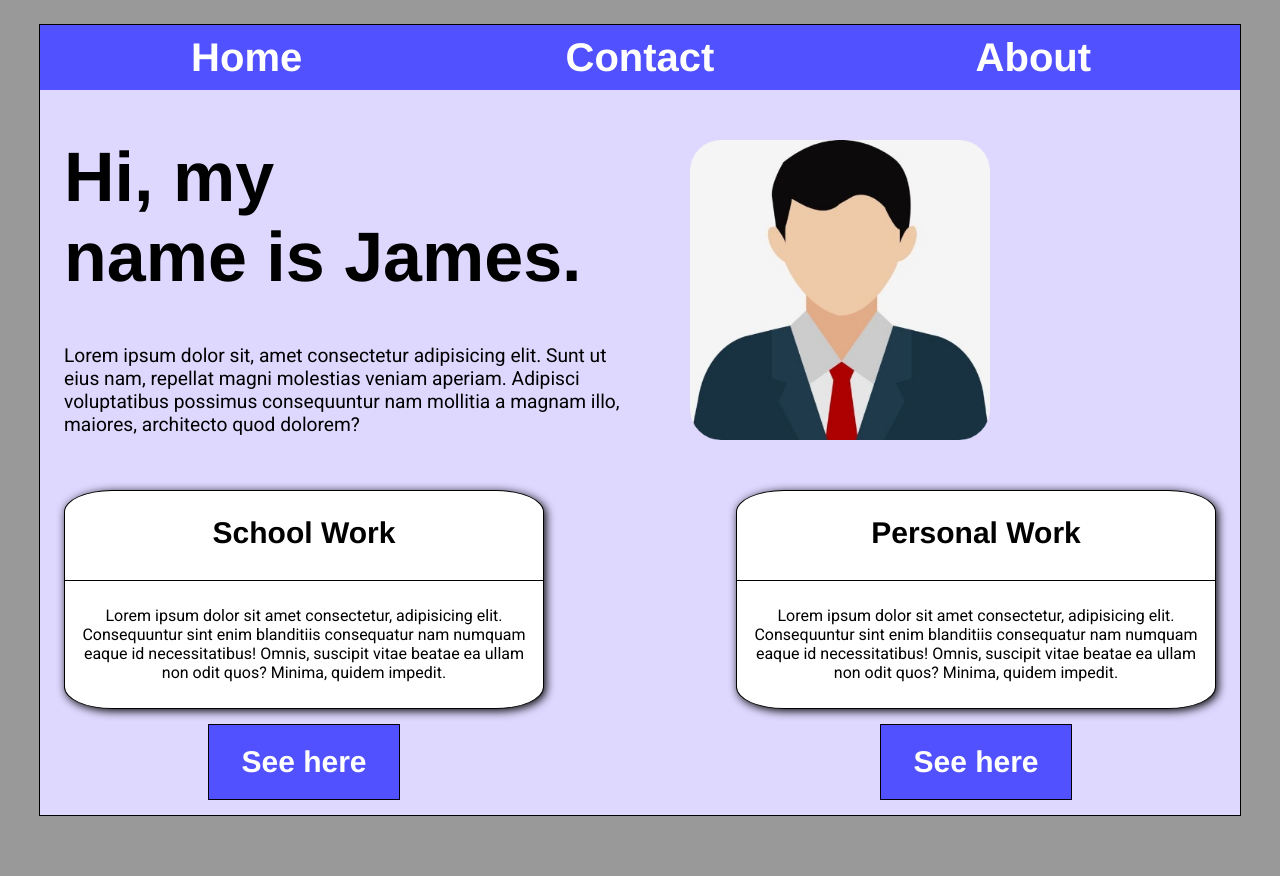
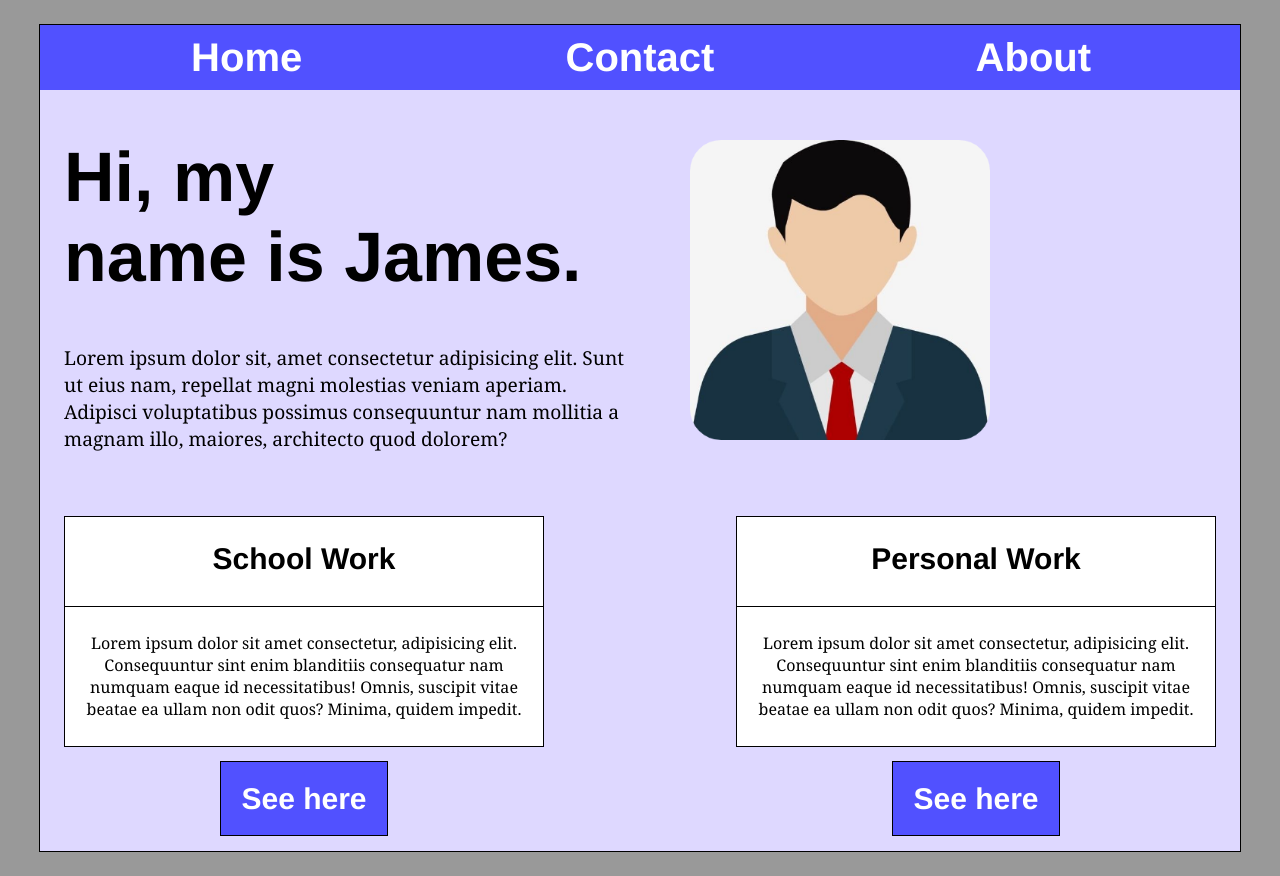
Before and after one commit to JamesSup/CTK301, a plain HTML site: page Blank1200px/Blank1200px.html in a window 1280 px wide. Before the commit the page ends 840 px from the top, so only its background shows below. Drawn offline with Linux system fonts and the light colour scheme.

Commit message:
Add files via upload

```diff
--- a/Blank1200px/Blank1200px.css
+++ b/Blank1200px/Blank1200px.css
@@ -10,7 +10,6 @@ body {
     display: grid;
     grid-template-columns: repeat(12, 1fr);
     background-color: #DED8FF;
-  height: 790px;
   }
 
   nav {
@@ -27,14 +26,6 @@ nav a {
     font-size: 40px;
   }
 
-main a {
-  transition: background-color 1.0s, width 2.0s, color 2.0s;
-}
-
-main a:hover {
-  width: 200px;
-}
-
   a {
     font-family: Helvetica, Arial;
     font-weight: bold;
@@ -48,7 +39,7 @@ a:hover {
   }
 
   main {
-  font-family: 'Roboto', sans-serif;
+    font-family: Georgia, 'Times New Roman', Times, serif;
     display: grid;
     grid-column: span 12;
     grid-template-columns: repeat(12, 1fr);
@@ -71,12 +62,10 @@ main {
 
   .box1 {
     text-align: center;
-  margin-top: 35px;
+    margin-top: 45px;
     border: 1px solid black;
     background-color: white;
-  margin-bottom: 15px;
-  border-radius: 10%;
-  box-shadow: 2px 2px 10px black;
+    margin-bottom: 35px;
   }
 
   .main4 {
@@ -89,12 +78,10 @@ main {
 
   .box2 {
     text-align: center;
-  margin-top: 35px;
+    margin-top: 45px;
     border: 1px solid black;
     background-color: white;
-  margin-bottom: 15px;
-  border-radius: 10%;
-  box-shadow: 2px 2px 10px black;
+    margin-bottom: 35px;
   }
 
   h1 {
@@ -120,9 +107,6 @@ h2 {
     border: 1px solid black;
     padding: 20px;
     background-color: #5151FF;
-  width: 150px;
-  display: block;
-  margin: 0 auto;
   }
 
   .main5 p {
@@ -135,9 +119,6 @@ h2 {
     border: 1px solid black;
     padding: 20px;
     background-color: #5151FF;
-  width: 150px;
-  display: block;
-  margin: 0 auto;
   }
 
   img {
--- a/Blank1200px/Blank1200px.html
+++ b/Blank1200px/Blank1200px.html
@@ -5,16 +5,13 @@
 	<meta charset="UTF-8">
 	<title>James Rossi Portfolio</title>
 	<link href="Blank1200px.css" rel="stylesheet" type="text/css">
-	<link rel="preconnect" href="https://fonts.googleapis.com">
-	<link rel="preconnect" href="https://fonts.gstatic.com" crossorigin>
-	<link href="https://fonts.googleapis.com/css2?family=Roboto&display=swap" rel="stylesheet">
 </head>
 
 <body>
 	<div id="wrapper">
 		<nav>
 			<a href="Blank1200px.html">Home</a>
-			<a href="a11second.html">Contact</a>
+			<a href="#">Contact</a>
 			<a href="#">About</a>
 		</nav>
 		<main>
@@ -34,7 +31,7 @@
 						consequatur nam numquam eaque id necessitatibus! Omnis, suscipit vitae beatae ea ullam non odit
 						quos? Minima, quidem impedit.</p>
 				</div>
-				<div class="center"><a href="work.html">See here</a></div>
+				<div class="center"><a href="#">See here</a></div>
 			</div>
 			<div class="main4">
 			</div>
@@ -45,7 +42,7 @@
 						consequatur nam numquam eaque id necessitatibus! Omnis, suscipit vitae beatae ea ullam non odit
 						quos? Minima, quidem impedit.</p>
 				</div>
-				<div class="center"><a href="work.html">See here</a></div>
+				<div class="center"><a href="#">See here</a></div>
 			</div>
 		</main>
 	</div>
```
Lines whose indentation alone changed are shown as unchanged.
